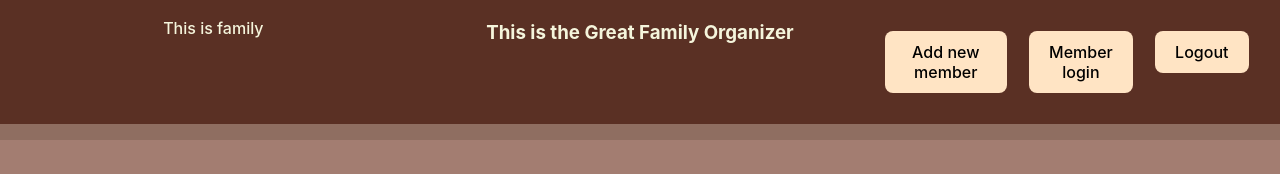
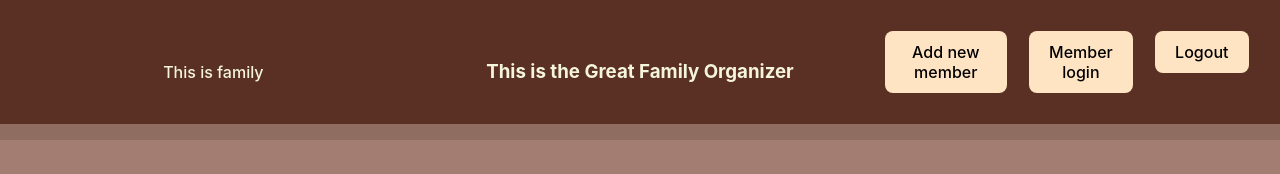
Before and after one commit to Citrom333/OrganizeYourFamiliy, a React (Vite) app in the folder frontend/: page /MainFamilyPage/MyPage in a window 1280 px wide. Shown: the top 174 px of the page. Built offline with nearby package versions, Linux system fonts and the light colour scheme; no server answers.

Commit message:
feat: add some more style

```diff
--- a/frontend/src/Style.css
+++ b/frontend/src/Style.css
@@ -68,11 +68,12 @@ body {
 }
 
 .navbar {
+    align-items: baseline;
     background-color: rgb(90, 48, 36);
     box-shadow: 0 2vh 0 0 rgba(69, 55, 41, 0.207);
     color: beige;
     position: fixed;
-    z-index: 100;
+    z-index: 10;
     top: 0;
     width: 100%;
     left: 0;
@@ -106,12 +107,17 @@ body {
     border-radius: 10%;
 }
 
+.avatarPic:active {
+    transform: scale(0.9);
+}
+
 .userAvatarPic {
     border: 4px solid;
     border-color: antiquewhite;
     border-radius: 10%;
     scale: 200%;
 }
+
 
 button {
     background-color: bisque;
```
